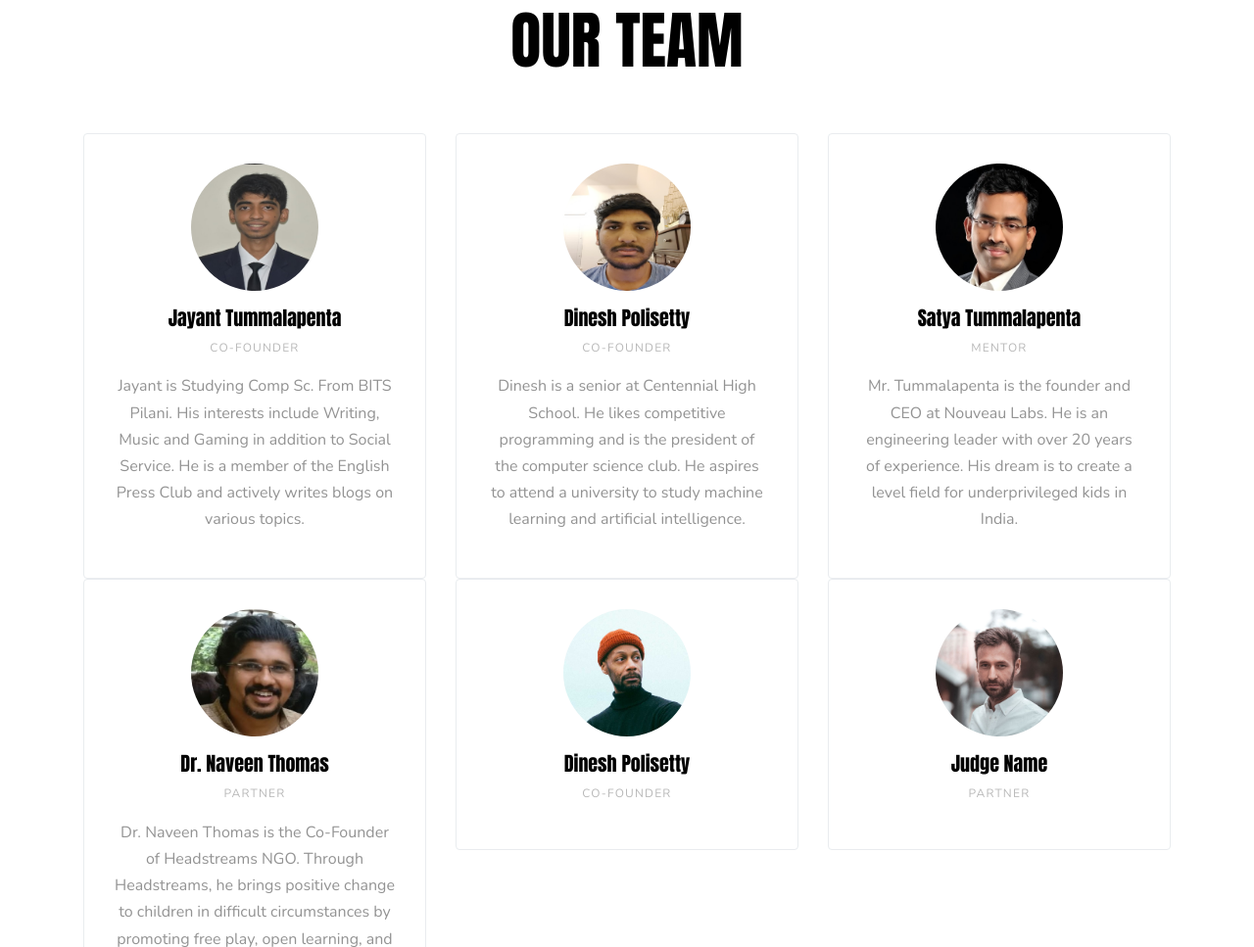
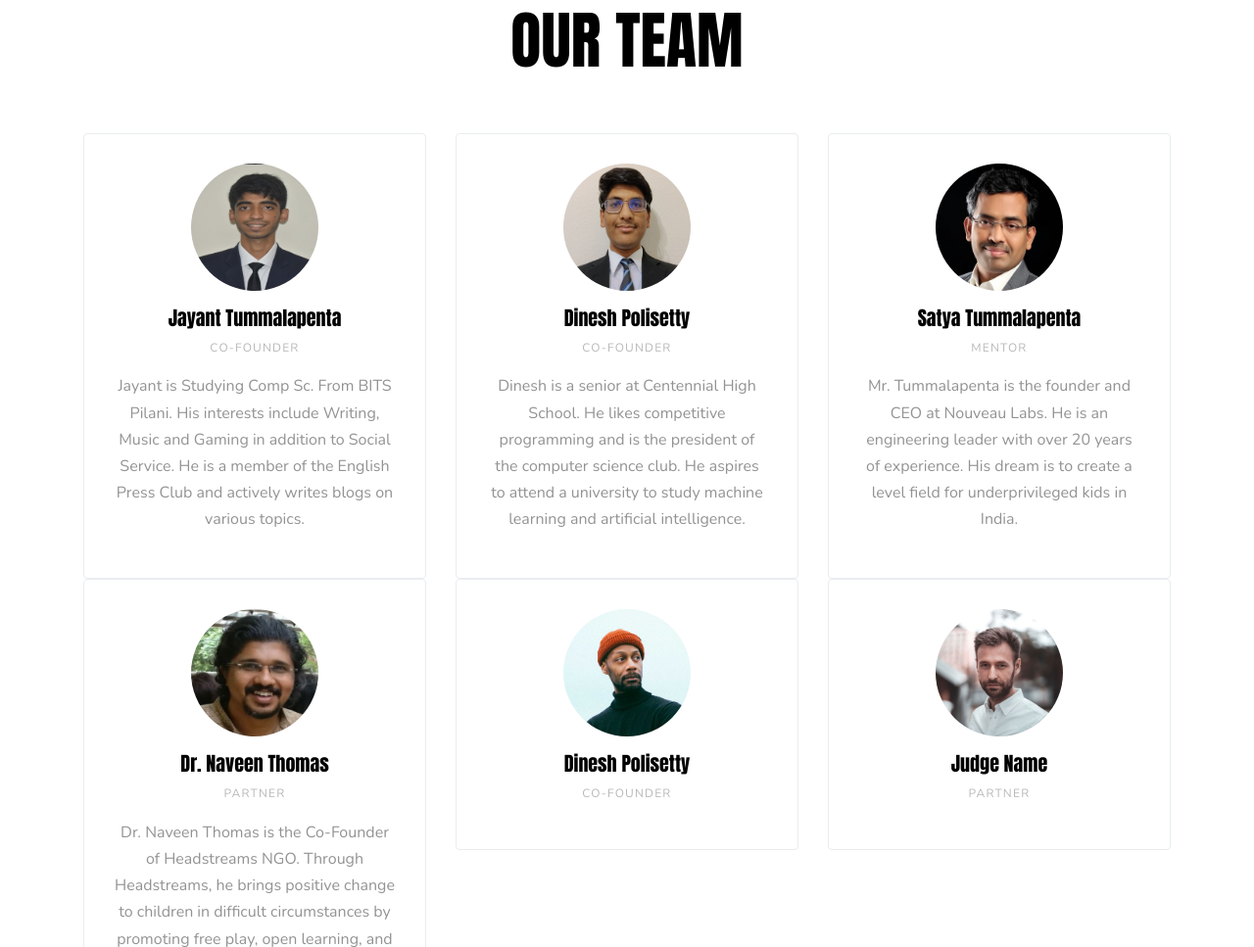
Before and after one commit to DinDin23/CodeReform, a plain HTML site: page index.html in a window 1280 px wide. Shown: the part 1691-2658 px from the top of the page at 98% size. Drawn offline with nearby package versions, Linux system fonts and the light colour scheme; files whose address does not match are found by name.

Commit message:
Update index.html

```diff
--- a/index.html
+++ b/index.html
@@ -175,7 +175,7 @@
           <div class="col-lg-4 col-md-6 mb-4 mb-lg-0" data-aos="fade-up" data-aos-delay="100">
             <div class="block-team-member-1 text-center rounded">
               <figure>
-                <img src="images/665resize.jpg" alt="Image" class="img-fluid rounded-circle">
+                <img src="images/665cropdin.jpg" alt="Image" class="img-fluid rounded-circle">
               </figure>
               <h3 class="font-size-20 text-black">Dinesh Polisetty</h3>
               <span class="d-block font-gray-5 letter-spacing-1 text-uppercase font-size-12 mb-3">Co-Founder</span>
```
